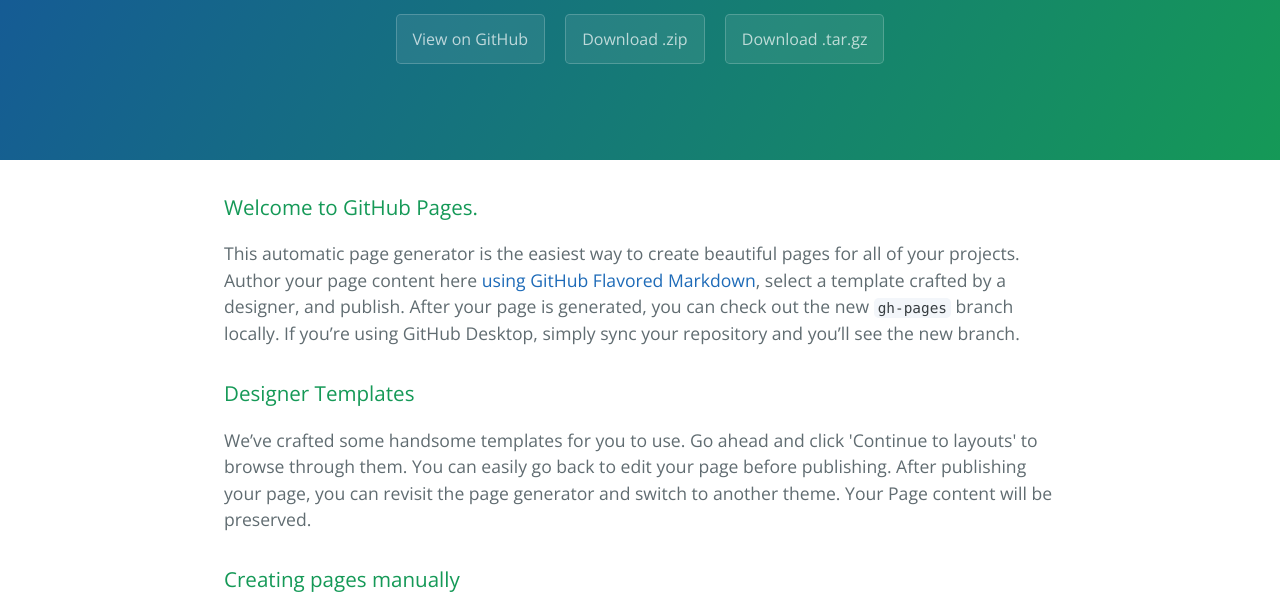
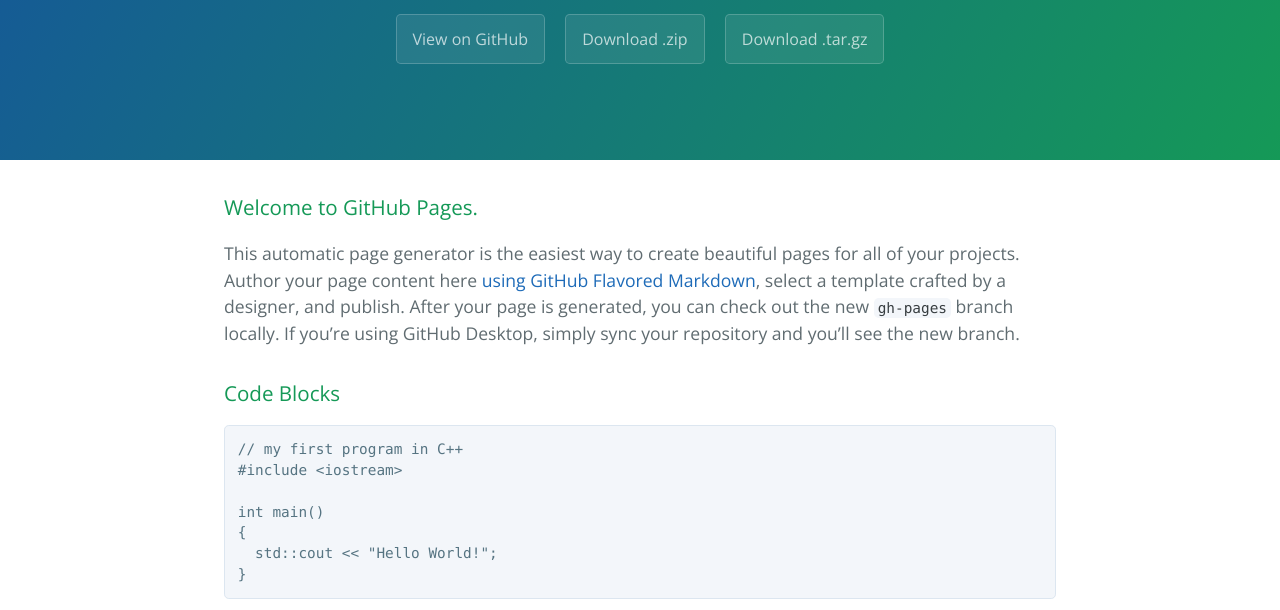
Before and after one commit to dhelmer/webtest, a plain HTML site: page index.html in a window 1280 px wide. Shown: the part 176-786 px from the top of the page. Drawn offline with nearby package versions, Linux system fonts and the light colour scheme.

```diff
--- a/index.html
+++ b/index.html
@@ -23,6 +23,18 @@
 <a id="welcome-to-github-pages" class="anchor" href="#welcome-to-github-pages" aria-hidden="true"><span aria-hidden="true" class="octicon octicon-link"></span></a>Welcome to GitHub Pages.</h3>
 
 <p>This automatic page generator is the easiest way to create beautiful pages for all of your projects. Author your page content here <a href="https://guides.github.com/features/mastering-markdown/">using GitHub Flavored Markdown</a>, select a template crafted by a designer, and publish. After your page is generated, you can check out the new <code>gh-pages</code> branch locally. If you’re using GitHub Desktop, simply sync your repository and you’ll see the new branch.</p>
+
+<h3>
+<a id="code-blocks" class="anchor" href="#code-blocks" aria-hidden="true"><span aria-hidden="true" class="octicon octicon-link"></span></a>Code Blocks</h3>
+
+<pre><code>// my first program in C++
+#include &lt;iostream&gt;
+
+int main()
+{
+  std::cout &lt;&lt; "Hello World!";
+}
+</code></pre>
 
 <h3>
 <a id="designer-templates" class="anchor" href="#designer-templates" aria-hidden="true"><span aria-hidden="true" class="octicon octicon-link"></span></a>Designer Templates</h3>
```
Also changed, not shown: params.json (+1 -1 lines).
